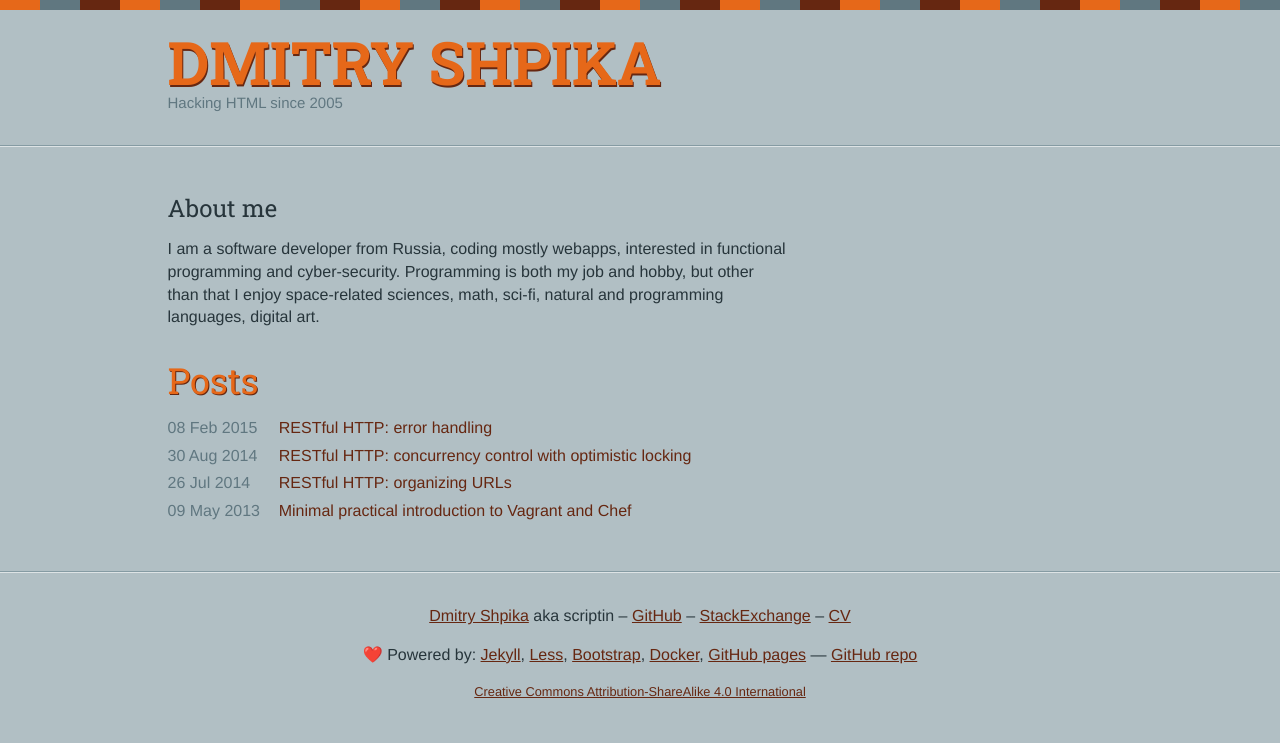
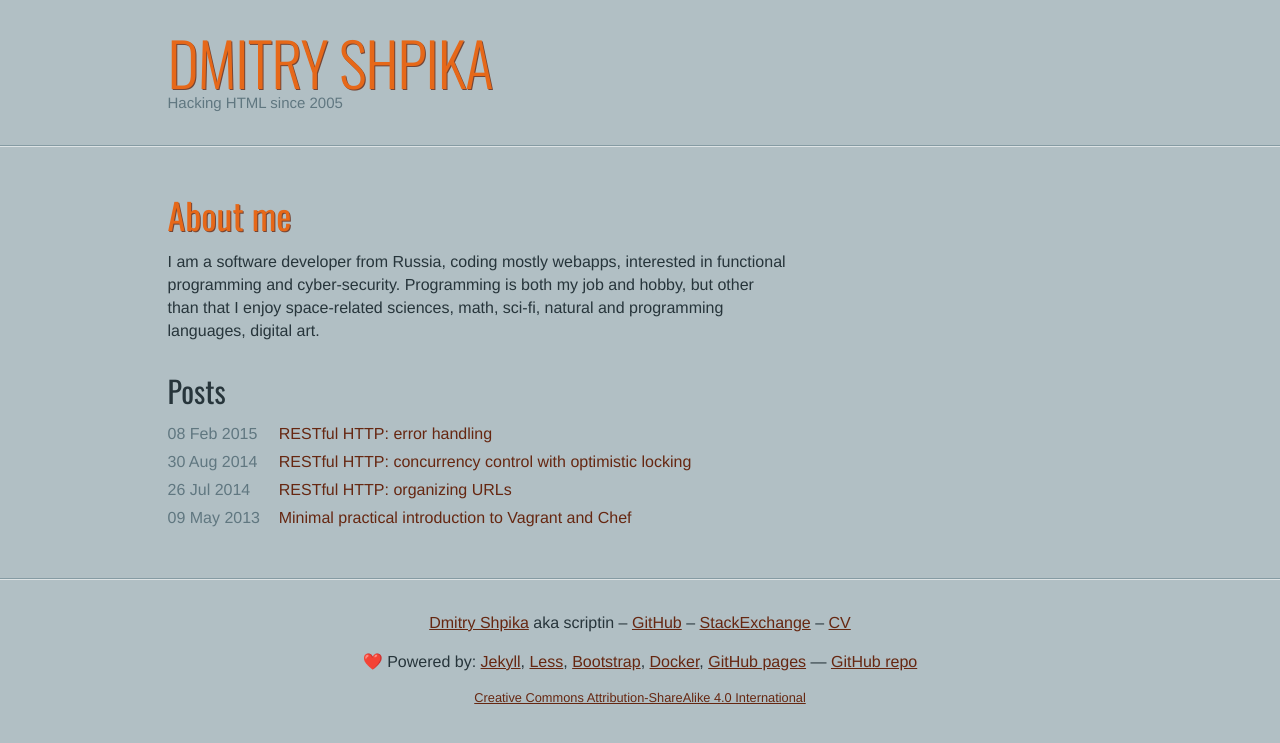
Before and after one commit to scriptin/scriptin.github.io, a Jekyll site: the page built from index.html, in a window 1280 px wide. Shown: the top 743 px of the page. Built offline with Jekyll 4.4.1, drawn with Linux system fonts in a browser that asks for light colours.

Commit message:
Improve headers

```diff
--- a/_layouts/default.html
+++ b/_layouts/default.html
@@ -5,7 +5,9 @@
         <meta http-equiv="X-UA-Compatible" content="IE=edge">
         <meta name="viewport" content="width=device-width, initial-scale=1">
         <title>{{ page.title }} - {{ site.title }}</title>
-        <link href="//fonts.googleapis.com/css?family=Roboto+Slab:400,700" rel="stylesheet" type="text/css">
+        <link rel="preconnect" href="https://fonts.googleapis.com">
+        <link rel="preconnect" href="https://fonts.gstatic.com" crossorigin>
+        <link href="https://fonts.googleapis.com/css2?family=Oswald:wght@300;400;700&display=swap" rel="stylesheet">
         <link href="/css/bootstrap.min.css" rel="stylesheet" type="text/css">
         <link href="/css/style.min.css" rel="stylesheet" type="text/css">
         <link href="/css/syntax.css" rel="stylesheet" type="text/css">
--- a/index.html
+++ b/index.html
@@ -4,7 +4,7 @@
 ---
 <div class="row">
     <div class="col-md-8">
-        <h3>About me</h3>
+        <h1>About me</h1>
         <p>
             I am a software developer from Russia, coding mostly webapps,
             interested in functional programming and cyber-security.
@@ -14,7 +14,7 @@
     </div>
 </div>
 
-<h1>Posts</h1>
+<h2>Posts</h2>
 <ul class="posts list-unstyled">
     {% for post in site.posts %}
     <li class="post">
```
Also changed, not shown: less/style.less (+6 -6 lines), css/style.min.css.
